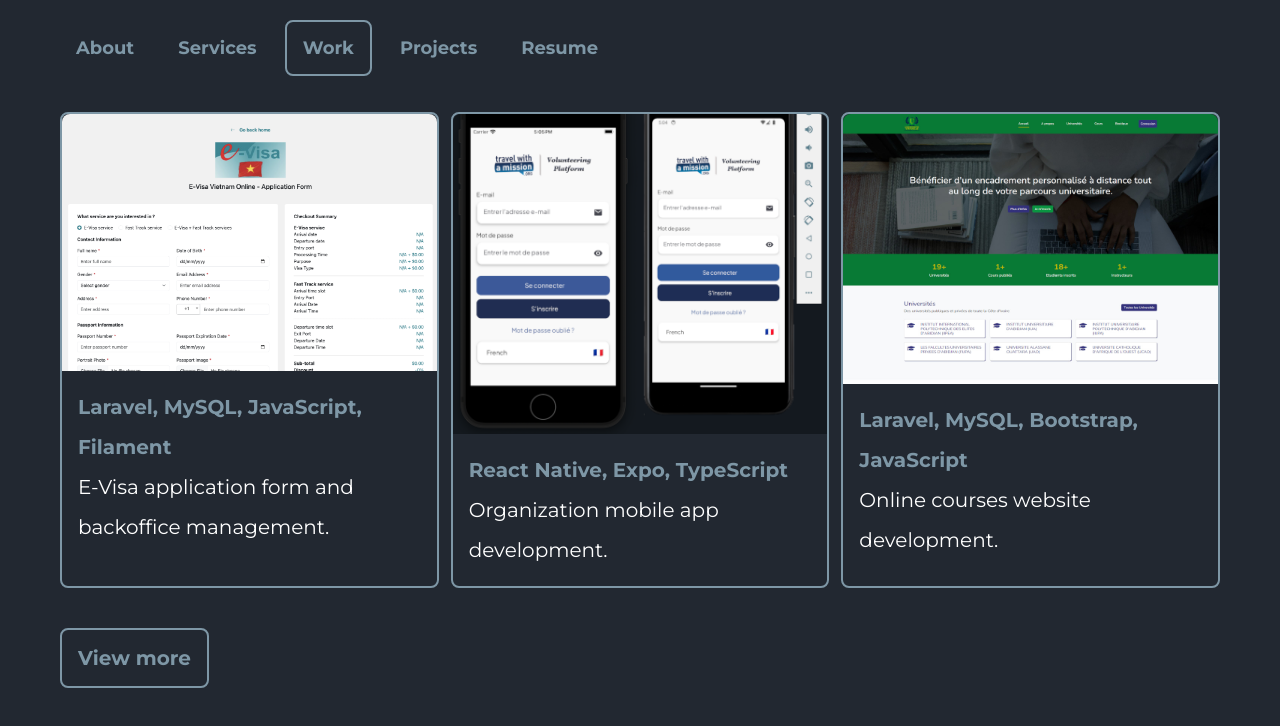
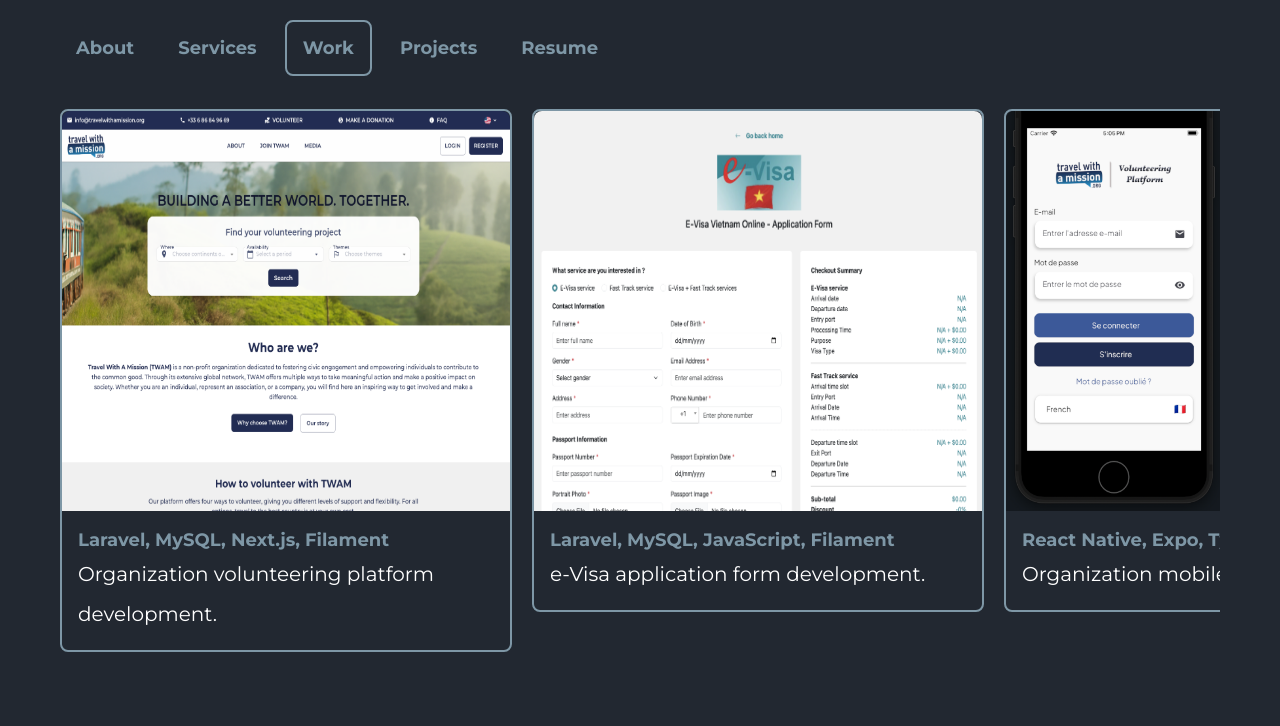
Before and after one commit to eliseekn/portfolio, a Vue app: page / in a window 1280 px wide. Both pictures are taken after a click on the link "Work". Shown: the top 726 px of the page. Built offline with nearby package versions, Linux system fonts and the light colour scheme.

Commit message:
refactor: upgrade package dependencies

```diff
--- a/package.json
+++ b/package.json
@@ -17,6 +17,7 @@
         "@fortawesome/free-brands-svg-icons": "^7.3.1",
         "@fortawesome/free-solid-svg-icons": "^7.3.1",
         "@fortawesome/vue-fontawesome": "^3.3.3",
+        "swiper": "^14.1.0",
         "vue": "^3.5.41"
     },
     "devDependencies": {
--- a/src/App.vue
+++ b/src/App.vue
@@ -16,6 +16,7 @@ import { Menu } from "./components";
 import { About, Services, Work, Projects } from "./pages";
 
 const activePage = ref<string>("About");
+
 const setActivePage = (page: string) => {
   activePage.value = page;
 };
--- a/src/data/project.ts
+++ b/src/data/project.ts
@@ -1,59 +1,51 @@
 import { ProjectType } from "../interfaces";
 
-export const Data: ProjectType[][] = [
-    [
+export const Data: ProjectType[] = [
   {
-            id: 1,
-            url: 'https://github.com/eliseekn/laravel-metrics',
-            repo: 'laravel-metrics',
-            alt: 'Metrics for Laravel',
-            desc: 'Generate easily metrics and trends data of your models for your dashboards.',
-            techno: 'PHP'
+    url: "https://github.com/eliseekn/laravel-metrics",
+    repo: "laravel-metrics",
+    alt: "Metrics for Laravel",
+    desc: "Generate easily metrics and trends data of your models for your dashboards.",
+    techno: "PHP",
   },
 
   {
-            id: 2,
-            url: 'https://github.com/eliseekn/laravel-sanctum-starter-kit',
-            repo: 'laravel-sanctum-starter-kit',
-            alt: 'Starter Kit for Laravel Sanctum',
-            desc: 'An opinionated Laravel starter kit for RESTful API development with Sanctum.',
-        techno: 'PHP'
+    url: "https://github.com/eliseekn/laravel-sanctum-starter-kit",
+    repo: "laravel-sanctum-starter-kit",
+    alt: "Starter Kit for Laravel Sanctum",
+    desc: "An opinionated Laravel starter kit for RESTful API development with Sanctum.",
+    techno: "PHP",
   },
 
   {
-            id: 3,
-            url: 'https://github.com/eliseekn/laravel-react-starter-kit',
-            repo: 'laravel-react-starter-kit',
-            alt: 'Starter Kit for Laravel and React.js',
-            desc: 'Laravel and React.js monolithic architecture starter kit.',
-            techno: 'PHP'
+    url: "https://github.com/eliseekn/laravel-react-starter-kit",
+    repo: "laravel-react-starter-kit",
+    alt: "Starter Kit for Laravel and React.js",
+    desc: "Laravel and React.js monolithic architecture starter kit.",
+    techno: "PHP",
   },
 
   {
-            id: 4,
-            url: 'https://github.com/eliseekn/tinymvc',
-            repo: 'tinymvc',
-            alt: 'TinyMVC',
-            desc: 'PHP framework that helps you build easily and quickly powerful web applications.',
-            techno: 'PHP'
+    url: "https://github.com/eliseekn/tinymvc",
+    repo: "tinymvc",
+    alt: "TinyMVC",
+    desc: "PHP framework that helps you build easily and quickly powerful web applications.",
+    techno: "PHP",
   },
 
   {
-            id: 5,
-            url: 'https://github.com/eliseekn/react-native-openstreetmap-search-places',
-            repo: 'react-native-openstreetmap-search-places',
-            alt: 'OpenStreetMapSearchPlace',
-            desc: 'A React Native component to search places using OpenStreetMap.',
-            techno: 'JS'
+    url: "https://github.com/eliseekn/react-native-openstreetmap-search-places",
+    repo: "react-native-openstreetmap-search-places",
+    alt: "OpenStreetMapSearchPlace",
+    desc: "A React Native component to search places using OpenStreetMap.",
+    techno: "JS",
   },
 
   {
-            id: 6,
-            url: 'https://github.com/eliseekn/react-native-paper-form-components',
-            repo: 'react-native-paper-form-components',
-            alt: 'React Native Paper Components',
-            desc: 'A set of highly customizable form components for React Native Paper.',
-            techno: 'JS'
-        }
-    ]
-]
+    url: "https://github.com/eliseekn/react-native-paper-form-components",
+    repo: "react-native-paper-form-components",
+    alt: "React Native Paper Components",
+    desc: "A set of highly customizable form components for React Native Paper.",
+    techno: "JS",
+  },
+];
--- a/src/data/work.ts
+++ b/src/data/work.ts
@@ -9,21 +9,27 @@ import uvdrs from "../../img/work/uvdrs.jpg";
 import aff from "../../img/work/aff.jpg";
 import volunteering_app from "../../img/work/volunteering_app.png";
 import evisa_vietnam from "../../img/work/evisa_vietnam.png";
+import twam from "../../img/work/twam.png";
 import { WorkType } from "../interfaces";
 
-export const Data: WorkType[][] = [
-  [
+export const Data: WorkType[] = [
   {
-      id: 11,
-      url: "https://application.evisa-vietnam-online.com/",
-      img: evisa_vietnam,
-      alt: "E-Visa Vietnam Online - Application Form",
-      skills: "Laravel, MySQL, JavaScript, Filament",
-      desc: "E-Visa application form and backoffice management.",
+    url: "https://new-platform.travelwithamission.org/",
+    img: twam,
+    alt: "Travel With A Mission",
+    skills: "Laravel, MySQL, Next.js, Filament",
+    desc: "Organization volunteering platform development.",
   },
 
   {
-      id: 1,
+    url: "https://application.evisa-vietnam-online.com/",
+    img: evisa_vietnam,
+    alt: "e-Visa Vietnam Online - Application Form",
+    skills: "Laravel, MySQL, JavaScript, Filament",
+    desc: "e-Visa application form development.",
+  },
+
+  {
     url: "https://play.google.com/store/apps/details?id=org.volunteeringplatform.twam",
     img: volunteering_app,
     alt: "Volunteering APP",
@@ -32,26 +38,22 @@ export const Data: WorkType[][] = [
   },
 
   {
-      id: 2,
     url: "https://uvdrs.com",
     img: uvdrs,
     alt: "UVDRS",
     skills: "Laravel, MySQL, Bootstrap, JavaScript",
     desc: "Online courses website development.",
   },
-  ],
 
-  [
   {
-      id: 3,
     url: "https://iziloyer.com",
     img: iziloyer,
     alt: "IZI LOYER",
     skills: "Laravel, MySQL, Bootstrap, JavaScript",
     desc: "Real estate website development.",
   },
+
   {
-      id: 4,
     url: "https://iziplanning.pro",
     img: iziplanning,
     alt: "IZI PLANNING",
@@ -60,26 +62,22 @@ export const Data: WorkType[][] = [
   },
 
   {
-      id: 5,
     url: "https://africafintechforum.org/",
     img: aff,
     alt: "Africa Fintech Forum",
     skills: "Next.js, TypeScript",
     desc: "Organization website development.",
   },
-  ],
 
-  [
   {
-      id: 6,
     url: "https://lesateliersnappy.com",
     img: les_ateliers_nappy,
     alt: "Les Ateliers Nappy",
     skills: "WordPress, API EtsyShop",
     desc: "Website redesign and feature development.",
   },
+
   {
-      id: 7,
     url: "https://cps-securite.com",
     img: cps_securite,
     alt: "CPS Sécurité",
@@ -88,30 +86,26 @@ export const Data: WorkType[][] = [
   },
 
   {
-      id: 8,
     url: "https://diaspozen.com",
     img: diaspozen,
     alt: "DIASPO ZEN",
     skills: "Laravel, Bootstrap, JavaScript",
     desc: "Real estate website development.",
   },
-  ],
-  [
+
   {
-      id: 9,
     url: "https://yellior.ci",
     img: yellior,
     alt: "Yellior",
     skills: "TinyMVC, MySQL, Bootstrap, JavaScript",
-      desc: "E-commerce website development.",
+    desc: "e-Commerce website development.",
   },
+
   {
-      id: 10,
     url: "https://cabinetgesma.com",
     img: cabinet_gesma,
     alt: "Cabinet GESMA",
     skills: "WordPress, MySQL, Bootstrap",
     desc: "Accounting company website development.",
   },
-  ],
 ];
--- a/src/interfaces/index.ts
+++ b/src/interfaces/index.ts
@@ -1,5 +1,4 @@
 export type WorkType = {
-  id: number;
   url: string;
   img: string;
   alt: string;
@@ -8,7 +7,6 @@ export type WorkType = {
 };
 
 export type ProjectType = {
-  id: number;
   url: string;
   repo: string;
   alt: string;
--- a/src/pages/about.vue
+++ b/src/pages/about.vue
@@ -19,11 +19,14 @@
         </h1>
 
         <p class="text-base md:text-xl md:leading-loose">
-          Self-taught and passionate about software development, I have
-          <span class="text-[#7e97a6] font-bold">6+ years experience</span> in
+          Self-taught and passionate about software development with
+          <span class="text-[#7e97a6] font-bold">7+ years of experience</span>
+          in
           <span class="text-[#7e97a6] font-bold"
             >web application development</span
-          >.
+          >. I work mainly with
+          <span class="text-[#7e97a6] font-bold">PHP</span> and
+          <span class="text-[#7e97a6] font-bold">Laravel</span>.
         </p>
 
         <div
--- a/src/pages/projects.vue
+++ b/src/pages/projects.vue
@@ -7,7 +7,7 @@
     <div class="grid grid-cols-3 gap-3">
       <div
         v-for="data in activeData"
-        :key="data.id"
+        :key="data.url"
         class="p-4 relative col-span-6 lg:col-auto card"
       >
         <div class="mb-3 md:mb-4 text-3xl md:text-4xl flex">
@@ -48,5 +48,5 @@ import { ProjectType } from "../interfaces";
 import Project from "../components/project.vue";
 
 const props = defineProps<{ setActivePage: (page: string) => void }>();
-const activeData = ref<ProjectType[]>(Data[0]);
+const activeData = ref<ProjectType[]>(Data);
 </script>
--- a/src/pages/work.vue
+++ b/src/pages/work.vue
@@ -2,27 +2,52 @@
   <div class="flex flex-col items-start justify-center min-h-screen">
     <h1 class="mb-5 md:mb-10 font-bold text-3xl md:text-5xl xl:hidden">Work</h1>
 
-    <div class="grid grid-cols-3 gap-3">
-      <div v-for="data in activeData" :key="data.id" class="relative col-span-6 lg:col-auto card">
-        <img :src=data.img :alt=data.alt loading="lazy" class="rounded-t-lg" />
+    <Swiper
+      :modules="[FreeMode]"
+      :slides-per-view="2.5"
+      :space-between="20"
+      :free-mode="true"
+      :grab-cursor="true"
+      Grid
+      class="w-full pb-4"
+    >
+      <SwiperSlide
+        v-for="data in workData"
+        :key="data.url"
+        class="w-[85vw] sm:w-72 md:w-80"
+      >
+        <div class="card">
+          <img
+            :src="data.img"
+            :alt="data.alt"
+            loading="lazy"
+            class="rounded-t-lg h-100"
+          />
 
-        <div class="p-4">
-          <p class="text-[#7e97a6] font-bold text-base md:text-xl md:leading-loose">{{ data.skills }}</p>
-          <p class="text-base md:text-xl md:leading-loose">{{ data.desc }}</p>
+          <div class="p-4">
+            <p class="text-[#7e97a6] font-bold text-[18px]">
+              {{ data.skills }}
+            </p>
+            <p class="text-base md:text-xl md:leading-loose">{{ data.desc }}</p>
+          </div>
+
+          <a
+            :href="data.url"
+            class="after:absolute after:inset-0"
+            target="blank"
+            rel="nofollow noreferrer noopener"
+          ></a>
         </div>
+      </SwiperSlide>
+    </Swiper>
 
-        <a :href=data.url class="after:absolute after:inset-0" target="blank" rel="nofollow noreferrer noopener"></a>
-      </div>
-    </div>
-
-    <div class="flex items-center justify-center lg:justify-start mt-10">
-      <button class="btn xl:hidden" @click="props.setActivePage('Services')" title="Back">
+    <div class="flex items-center gap-2 justify-center lg:justify-start mt-10">
+      <button
+        class="btn xl:hidden"
+        @click="props.setActivePage('Services')"
+        title="Back"
+      >
         <font-awesome-icon :icon="['fa-solid', 'arrow-left']" />
-      </button>
-
-      <button class="btn mx-2 xl:ml-0" @click="loadMoreWork" title="Load more">
-        <span class="xl:hidden"><font-awesome-icon :icon="['fa-solid', 'plus']" /></span>
-        <span class="hidden xl:block">View more</span>
       </button>
 
       <button class="btn xl:hidden" @click="props.setActivePage('Projects')">
@@ -33,22 +58,14 @@
 </template>
 
 <script setup lang="ts">
-import { ref } from 'vue'
-import { Data } from '../data/work'
-import { WorkType } from '../interfaces'
+import { Swiper, SwiperSlide } from "swiper/vue";
+import { FreeMode } from "swiper/modules";
+import "swiper/css";
+import "swiper/css/free-mode";
+import { Data } from "../data/work";
+import { WorkType } from "../interfaces";
 
-const props = defineProps<{ setActivePage: (page: string) => void }>()
+const props = defineProps<{ setActivePage: (page: string) => void }>();
 
-const activeItem = ref<number>(0)
-const activeData = ref<WorkType[]>(Data[0])
-
-const loadMoreWork = () => {
-  activeItem.value = activeItem.value + 1
-
-  if (activeItem.value > Data.length - 1) {
-    activeItem.value = 0
-  }
-
-  activeData.value = Data[activeItem.value]
-}
+const workData: WorkType[] = Data;
 </script>
--- a/tsconfig.json
+++ b/tsconfig.json
@@ -9,6 +9,7 @@
     "sourceMap": true,
     "resolveJsonModule": true,
     "esModuleInterop": true,
+    "skipLibCheck": true,
     "lib": ["esnext", "dom"]
   },
   "include": ["src/**/*.ts", "src/**/*.d.ts", "src/**/*.vue"],
```
Also changed, not shown: 1 other file (tests, documents, lock files or other folders). Lines whose indentation alone changed are shown as unchanged.
